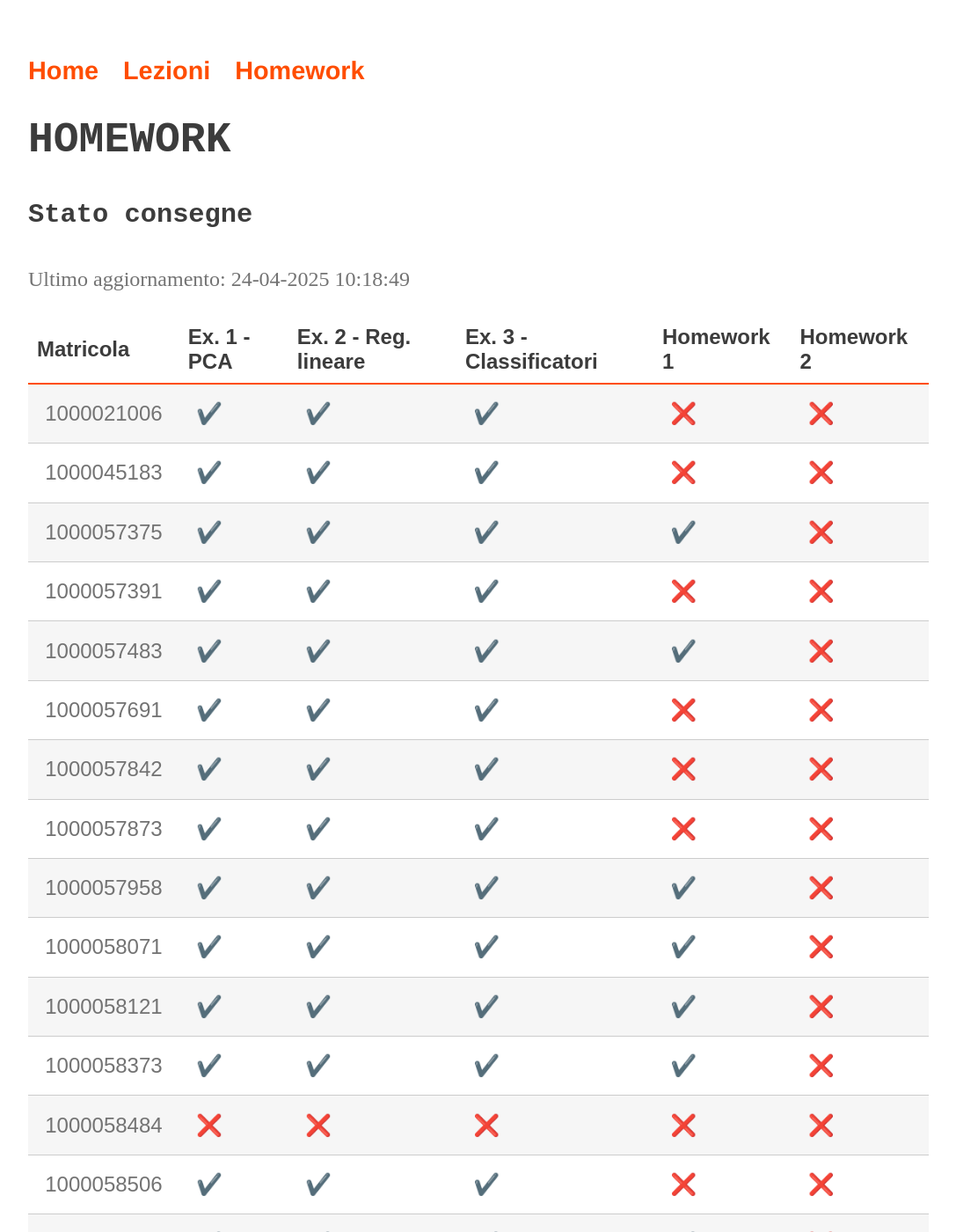
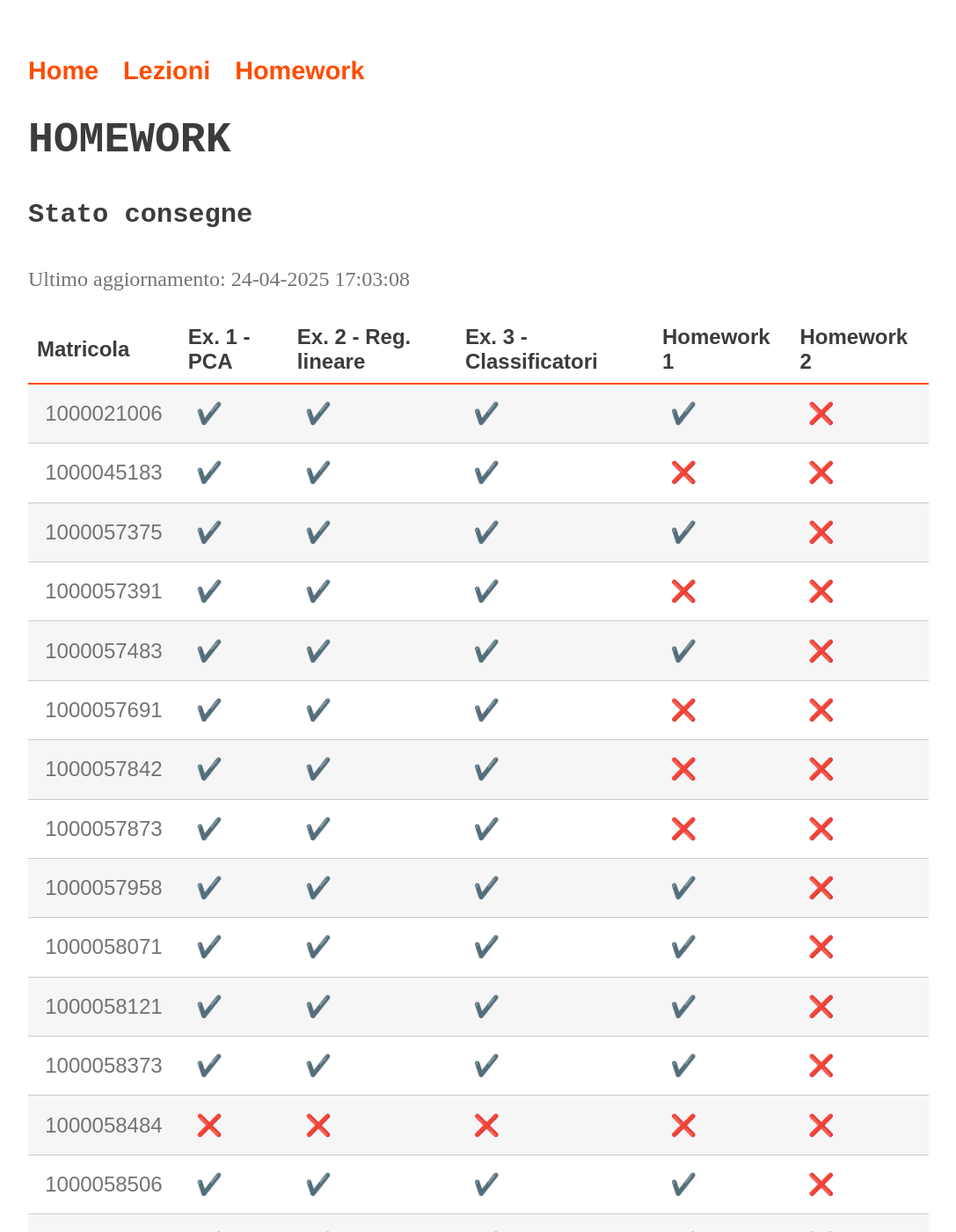
Before and after one commit to perceivelab/ml-mz-2025, a Jekyll site: the page built from status.md, in a window 1280 px wide and 1400 px high. Shown: the whole window at 88% size, without its empty margins (96-1183 px from the left). Built offline with Jekyll 4.4.1, drawn with Linux system fonts in a browser that asks for light colours; emoji names are drawn with the system emoji font; our own code applies the rules of GitHub Pages for plain Markdown files; part of the change alters nothing that is shown.

Commit message:
Update status

```diff
--- a/status.md
+++ b/status.md
@@ -6,11 +6,11 @@ layout: page
 
 #### Stato consegne
 
-Ultimo aggiornamento: 24-04-2025 10:18:49
+Ultimo aggiornamento: 24-04-2025 17:03:08
 
 | Matricola | Ex. 1 - PCA|Ex. 2 - Reg. lineare|Ex. 3 - Classificatori|Homework 1|Homework 2 |
 | --- | ---|---|---|---|--- |
-| 1000021006 |:heavy_check_mark:|:heavy_check_mark:|:heavy_check_mark:|:x:|:x:|
+| 1000021006 |:heavy_check_mark:|:heavy_check_mark:|:heavy_check_mark:|:heavy_check_mark:|:x:|
 | 1000045183 |:heavy_check_mark:|:heavy_check_mark:|:heavy_check_mark:|:x:|:x:|
 | 1000057375 |:heavy_check_mark:|:heavy_check_mark:|:heavy_check_mark:|:heavy_check_mark:|:x:|
 | 1000057391 |:heavy_check_mark:|:heavy_check_mark:|:heavy_check_mark:|:x:|:x:|
@@ -23,14 +23,14 @@ Ultimo aggiornamento: 24-04-2025 10:18:49
 | 1000058121 |:heavy_check_mark:|:heavy_check_mark:|:heavy_check_mark:|:heavy_check_mark:|:x:|
 | 1000058373 |:heavy_check_mark:|:heavy_check_mark:|:heavy_check_mark:|:heavy_check_mark:|:x:|
 | 1000058484 |:x:|:x:|:x:|:x:|:x:|
-| 1000058506 |:heavy_check_mark:|:heavy_check_mark:|:heavy_check_mark:|:x:|:x:|
+| 1000058506 |:heavy_check_mark:|:heavy_check_mark:|:heavy_check_mark:|:heavy_check_mark:|:x:|
 | 1000058536 |:heavy_check_mark:|:heavy_check_mark:|:heavy_check_mark:|:heavy_check_mark:|:x:|
 | 1000058943 |:heavy_check_mark:|:heavy_check_mark:|:heavy_check_mark:|:heavy_check_mark:|:x:|
-| 1000059088 |:heavy_check_mark:|:heavy_check_mark:|:heavy_check_mark:|:x:|:x:|
+| 1000059088 |:heavy_check_mark:|:heavy_check_mark:|:heavy_check_mark:|:heavy_check_mark:|:x:|
 | 1000059364 |:heavy_check_mark:|:heavy_check_mark:|:heavy_check_mark:|:x:|:x:|
 | 1000059452 |:heavy_check_mark:|:heavy_check_mark:|:heavy_check_mark:|:heavy_check_mark:|:x:|
 | 1000059524 |:heavy_check_mark:|:heavy_check_mark:|:heavy_check_mark:|:x:|:x:|
-| 1000059678 |:heavy_check_mark:|:heavy_check_mark:|:heavy_check_mark:|:x:|:x:|
+| 1000059678 |:heavy_check_mark:|:heavy_check_mark:|:heavy_check_mark:|:heavy_check_mark:|:x:|
 | 1000059751 |:heavy_check_mark:|:heavy_check_mark:|:heavy_check_mark:|:x:|:x:|
 | 1000059819 |:hourglass:|:heavy_check_mark:|:heavy_check_mark:|:heavy_check_mark:|:x:|
 | 1000059825 |:heavy_check_mark:|:heavy_check_mark:|:heavy_check_mark:|:x:|:x:|
@@ -50,7 +50,7 @@ Ultimo aggiornamento: 24-04-2025 10:18:49
 | 1000060679 |:heavy_check_mark:|:heavy_check_mark:|:heavy_check_mark:|:heavy_check_mark:|:x:|
 | 1000061221 |:heavy_check_mark:|:heavy_check_mark:|:heavy_check_mark:|:x:|:x:|
 | 1000061305 |:heavy_check_mark:|:heavy_check_mark:|:heavy_check_mark:|:x:|:x:|
-| 1000061894 |:heavy_check_mark:|:heavy_check_mark:|:heavy_check_mark:|:x:|:x:|
+| 1000061894 |:heavy_check_mark:|:heavy_check_mark:|:heavy_check_mark:|:heavy_check_mark:|:x:|
 | 1000062133 |:heavy_check_mark:|:heavy_check_mark:|:heavy_check_mark:|:heavy_check_mark:|:x:|
 | 1000062280 |:heavy_check_mark:|:heavy_check_mark:|:hourglass:|:heavy_check_mark:|:x:|
 | 1000062483 |:x:|:x:|:x:|:x:|:x:|
@@ -66,7 +66,7 @@ Ultimo aggiornamento: 24-04-2025 10:18:49
 | 1000064219 |:heavy_check_mark:|:heavy_check_mark:|:heavy_check_mark:|:heavy_check_mark:|:x:|
 | 1000064648 |:heavy_check_mark:|:heavy_check_mark:|:heavy_check_mark:|:x:|:x:|
 | 1000064902 |:heavy_check_mark:|:heavy_check_mark:|:heavy_check_mark:|:x:|:x:|
-| 1000064946 |:heavy_check_mark:|:heavy_check_mark:|:heavy_check_mark:|:x:|:x:|
+| 1000064946 |:heavy_check_mark:|:heavy_check_mark:|:heavy_check_mark:|:heavy_check_mark:|:x:|
 | 1000065661 |:x:|:x:|:x:|:x:|:x:|
 | 1000083946 |:heavy_check_mark:|:heavy_check_mark:|:heavy_check_mark:|:x:|:x:|
 | 1000085167 |:heavy_check_mark:|:heavy_check_mark:|:heavy_check_mark:|:heavy_check_mark:|:x:|
```
